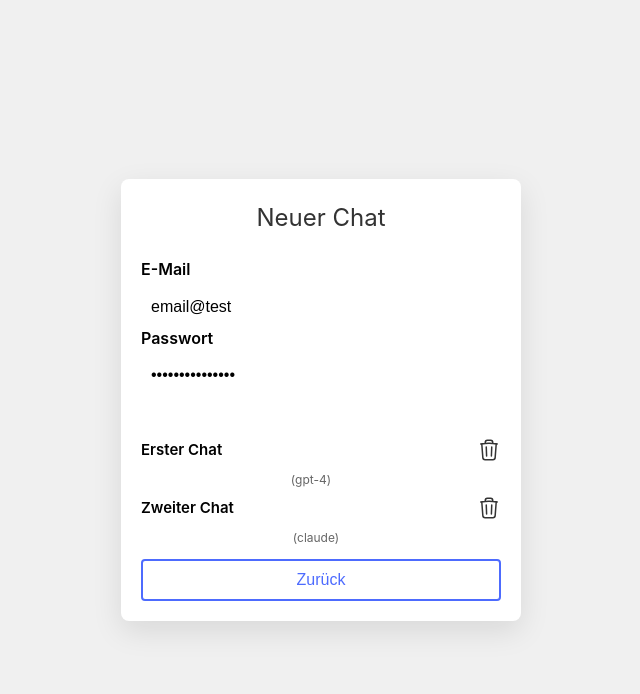
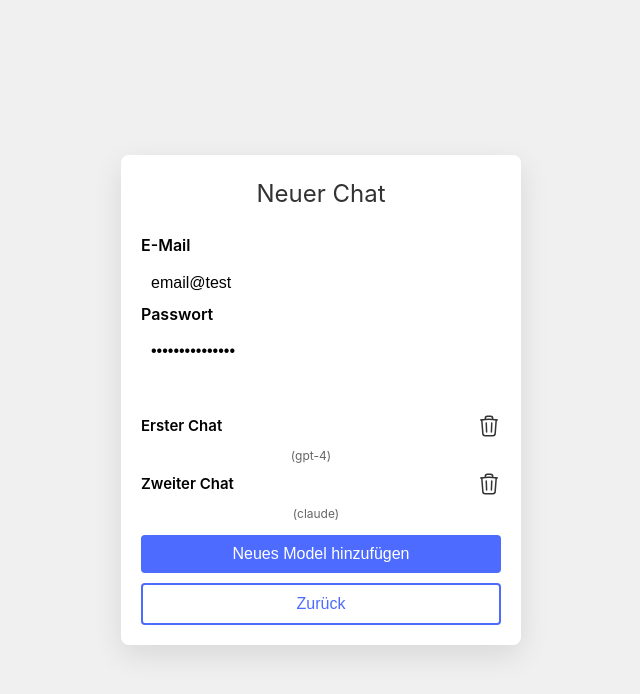
Before and after one commit to janikstucki/AI-Hub, a Vue app in the folder AI-Hub/: page /settings in a window 1280 px wide. Shown: the top 694 px of the page, without its empty margins (319-959 px from the left). Built offline with nearby package versions, Linux system fonts and the light colour scheme.

Commit message:
Add button for adding new model in Settings view; update form structure

```diff
--- a/AI-Hub/src/views/Settings.vue
+++ b/AI-Hub/src/views/Settings.vue
@@ -106,12 +106,11 @@ function handleCreateChat() {
             <span class="model">({{ chat.model }})</span>
           </a>
         </div>
+        <button id="nwButton" type="submit">Neues Model hinzufügen</button>
 
         <!-- Zurück Button -->
         <button id="Button" type="button" @click="router.push('/')">Zurück</button>
         <!-- Chat erstellen Button -->
-
-
       </form>
     </div>
   </div>
```
